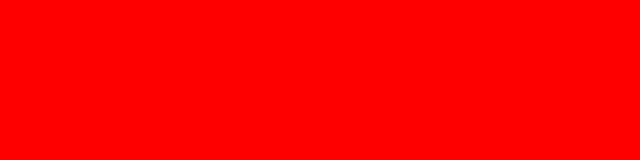
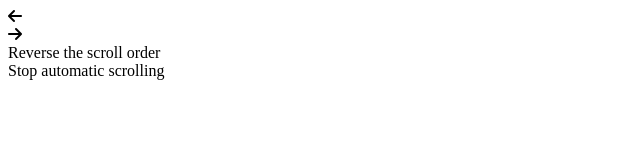
Before and after one commit to FRA2721/-js-array-objects-carousel, a plain HTML site: page index.html in a window 1280 px wide. Shown: the whole page, without its empty margins (0-640 px from the left). Drawn offline with Linux system fonts and the light colour scheme.

Commit message:
set the main structure

```diff
--- a/css/style.css
+++ b/css/style.css
@@ -1,8 +1,3 @@
 /* dev: Francesco Cimino; */
 /* proj: Carosello Array di Oggetti; */
 /* lang: css; */
-
-/* debug */
-body{
-    background-color: red;
-}
--- a/index.html
+++ b/index.html
@@ -23,6 +23,10 @@
     <link rel="stylesheet" href="css/style.css">
     <!-- /css -->
 
+    <!-- font-awesom -->
+    <link rel="stylesheet" href="https://cdnjs.cloudflare.com/ajax/libs/font-awesome/6.2.0/css/all.min.css" integrity="sha512-xh6O/CkQoPOWDdYTDqeRdPCVd1SpvCA9XXcUnZS2FmJNp1coAFzvtCN9BmamE+4aHK8yyUHUSCcJHgXloTyT2A==" crossorigin="anonymous" referrerpolicy="no-referrer" />
+    <!-- /font-awesom -->
+
     <!-- title -->
     <title>Array Carousel of Objects</title>
     <!-- /title -->
@@ -34,6 +38,39 @@
 <!-- body -->
 <body>
 
+    <!-- main -->
+    <main>
+        <!-- container -->
+        <div class="container">
+            <div class="row">
+                <div class="col">
+
+                    <!-- up-nav-bar  -->
+                    <div class="up-nav-bar"></div>
+                    <!-- /up-nav-bar -->
+
+                    <!-- down-nav-bar  -->
+                    <div class="down-nav-bar">
+                        <div class="arrow arrow-left"><i class="fa-solid fa-arrow-left"></i></div>
+                        <div class="arrow arrow-right"><i class="fa-solid fa-arrow-right"></i></div>
+                    </div>
+                    <!-- /down-nav-bar -->
+
+                </div>
+            </div>
+
+            <!-- button-nav-bar -->
+            <div class="button-nav-bar">
+                <div class="btn revers-btn">Reverse the scroll order</div>
+                <div class="btn autoplay-btn">Stop automatic scrolling</div>
+            </div>
+            <!-- /button-nav-bar -->
+
+        </div>
+        <!-- /container -->
+    </main>
+    <!-- /main -->
+
     <!-- script -->
     <script src="js/script.js"></script>
     <!-- /script -->
--- a/js/script.js
+++ b/js/script.js
@@ -1,6 +1,3 @@
 // dev: Francesco Cimino;
 // proj: Carosello Array di Oggetti;
 // lang: js;
-
-// debug
-alert("red");
```
